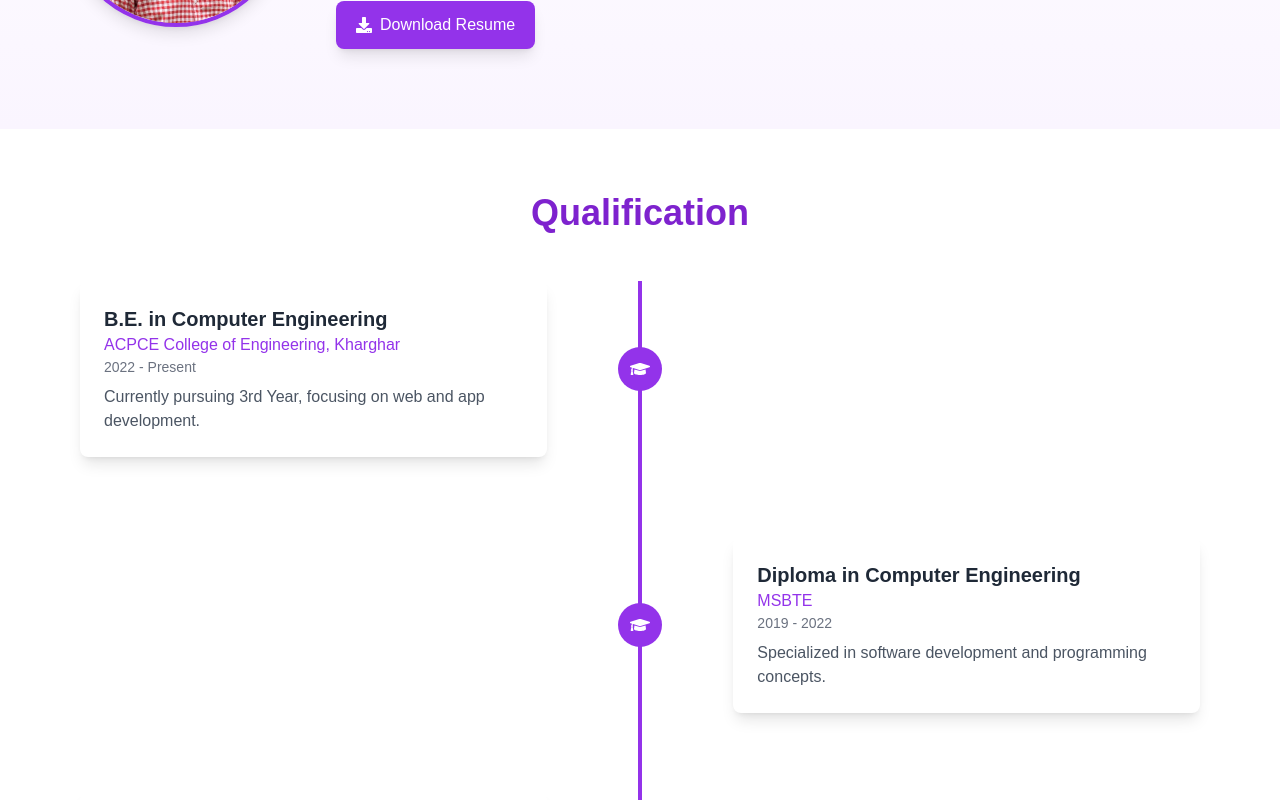
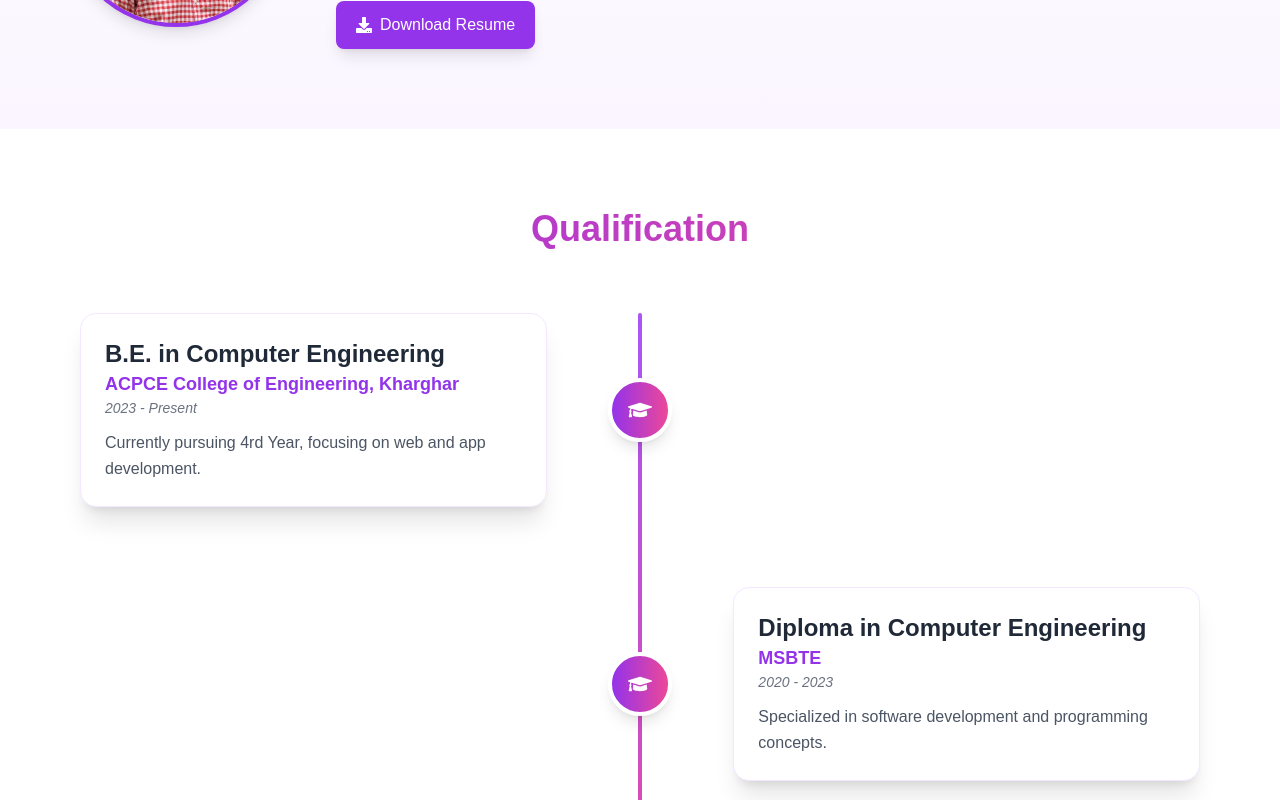
Before and after one commit to siddhesh-wagh/siddhesh_wagh, a React (Vite) app: page / in a window 1280 px wide. Shown: the part 1100-1900 px from the top of the page. Built offline with nearby package versions, Linux system fonts and the light colour scheme.

Commit message:
premium look

```diff
--- a/src/components/Qualifications.jsx
+++ b/src/components/Qualifications.jsx
@@ -7,40 +7,52 @@ const qualifications = [
   {
     title: "B.E. in Computer Engineering",
     institution: "ACPCE College of Engineering, Kharghar",
-    year: "2022 - Present",
-    details: "Currently pursuing 3rd Year, focusing on web and app development.",
+    year: "2023 - Present",
+    details: "Currently pursuing 4rd Year, focusing on web and app development.",
   },
   {
     title: "Diploma in Computer Engineering",
     institution: "MSBTE",
-    year: "2019 - 2022",
+    year: "2020 - 2023",
     details: "Specialized in software development and programming concepts.",
   },
   {
     title: "SSC",
     institution: "Maharashtra State Board",
-    year: "2016",
+    year: "2020",
     details: "Completed Secondary School Certificate with distinction.",
   },
 ];
 
 // Animation variants
 const cardVariants = {
-  hiddenLeft: { opacity: 0, x: -100 },
-  hiddenRight: { opacity: 0, x: 100 },
-  visible: { opacity: 1, x: 0, transition: { duration: 0.6 } },
+  hiddenLeft: { opacity: 0, x: -80, scale: 0.95 },
+  hiddenRight: { opacity: 0, x: 80, scale: 0.95 },
+  visible: {
+    opacity: 1,
+    x: 0,
+    scale: 1,
+    transition: { duration: 0.6, ease: "easeOut" },
+  },
 };
 
 const Qualification = () => {
   return (
-    <section id="qualification" className="py-16 bg-white">
+    <section id="qualification" className="py-20 bg-white relative">
       <div className="max-w-6xl mx-auto px-4">
-        <h2 className="text-4xl font-bold text-purple-700 mb-12 text-center">
+        <motion.h2
+          className="text-4xl font-extrabold text-transparent bg-clip-text bg-gradient-to-r from-purple-600 to-pink-500 mb-16 text-center"
+          initial={{ opacity: 0, y: -40 }}
+          whileInView={{ opacity: 1, y: 0 }}
+          viewport={{ once: true }}
+          transition={{ duration: 0.6 }}
+        >
           Qualification
-        </h2>
+        </motion.h2>
+
         <div className="relative">
           {/* Center vertical line */}
-          <div className="absolute left-1/2 transform -translate-x-1/2 w-1 bg-purple-600 h-full" />
+          <div className="absolute left-1/2 transform -translate-x-1/2 w-1 bg-gradient-to-b from-purple-500 to-pink-500 h-full rounded-full shadow-lg" />
 
           <div className="space-y-20">
             {qualifications.map((qual, index) => (
@@ -55,27 +67,33 @@ const Qualification = () => {
                 variants={cardVariants}
               >
                 {/* Card */}
-                <div
-                  className={`bg-white rounded-lg shadow-lg p-6 w-full md:w-5/12 ${
+                <motion.div
+                  whileHover={{ scale: 1.03 }}
+                  className={`bg-white rounded-2xl shadow-xl p-6 w-full md:w-5/12 border border-purple-100 hover:shadow-2xl transition duration-300 ${
                     index % 2 === 0
                       ? "md:mr-auto md:ml-0"
                       : "md:ml-auto md:mr-0"
                   }`}
                 >
-                  <h3 className="text-xl font-bold text-gray-800">
+                  <h3 className="text-2xl font-bold text-gray-800">
                     {qual.title}
                   </h3>
-                  <p className="text-purple-600 font-medium">
+                  <p className="text-purple-600 font-semibold text-lg">
                     {qual.institution}
                   </p>
-                  <p className="text-sm text-gray-500">{qual.year}</p>
-                  <p className="mt-2 text-gray-600">{qual.details}</p>
-                </div>
+                  <p className="text-sm text-gray-500 italic">{qual.year}</p>
+                  <p className="mt-3 text-gray-600 leading-relaxed">
+                    {qual.details}
+                  </p>
+                </motion.div>
 
                 {/* Icon in center */}
-                <div className="absolute left-1/2 transform -translate-x-1/2 bg-purple-600 text-white rounded-full p-3 z-10">
-                  <FaGraduationCap size={20} />
-                </div>
+                <motion.div
+                  whileHover={{ rotate: 15, scale: 1.1 }}
+                  className="absolute left-1/2 transform -translate-x-1/2 bg-gradient-to-r from-purple-600 to-pink-500 text-white rounded-full p-4 shadow-lg z-10 border-4 border-white"
+                >
+                  <FaGraduationCap size={24} />
+                </motion.div>
               </motion.div>
             ))}
           </div>
```
